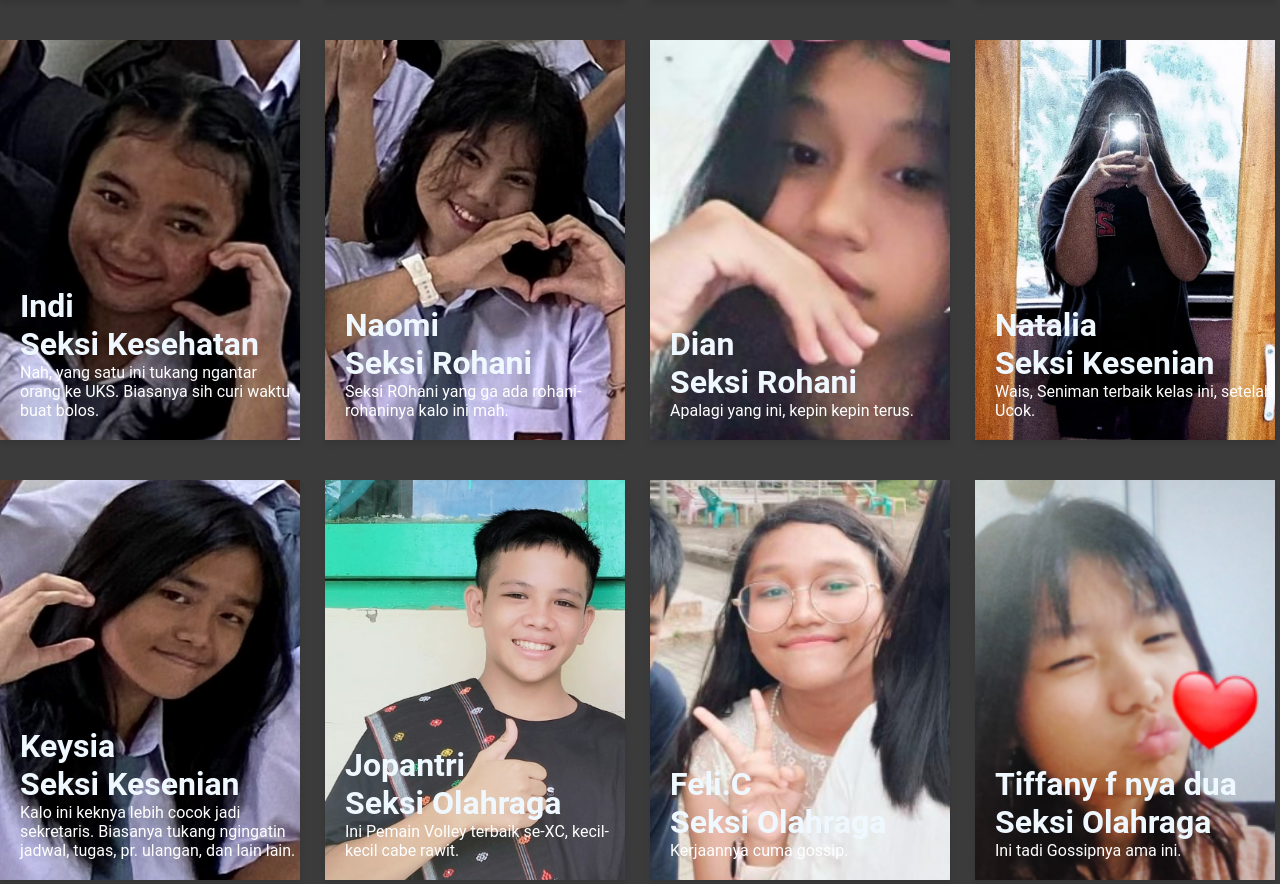
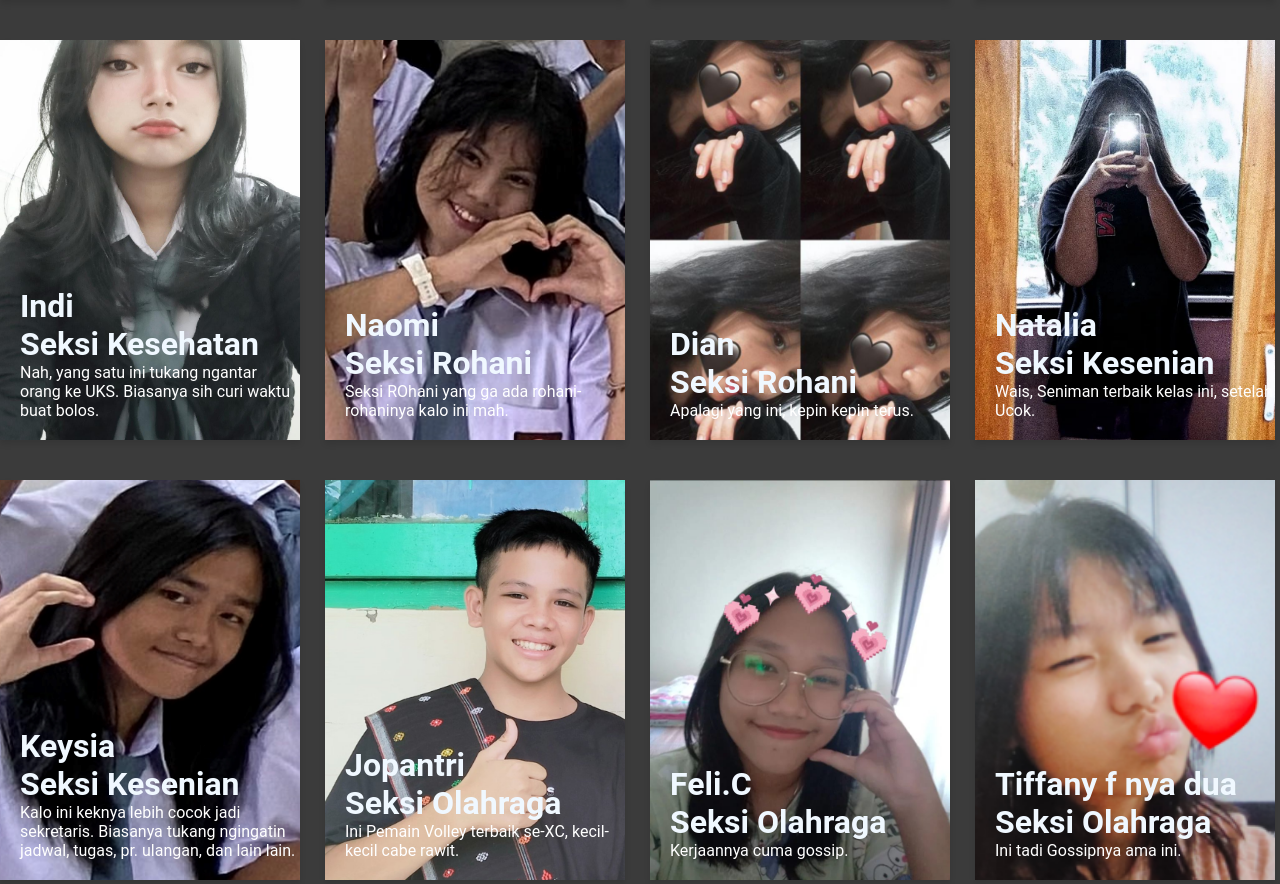
Before and after one commit to arthuryonathan/xcommence, a plain HTML site: page struktur.html in a window 1280 px wide. Shown: the part 920-1804 px from the top of the page. Drawn offline with nearby package versions, Linux system fonts and the light colour scheme.

Commit message:
Update struktur.html

```diff
--- a/struktur.html
+++ b/struktur.html
@@ -112,7 +112,7 @@
                    </div>
 
                    <div class="card">
-                    <img src="images/Indi.png" alt="Indi">
+                    <img src="images/IndiBaru.jpeg" alt="Indi">
                     <div class="overlay"></div>
                     <div class="content">
                        <h1>Indi<br><b>Seksi Kesehatan</b></h1>
@@ -132,7 +132,7 @@
                        </div>
 
                        <div class="card">
-                        <img src="images/Dian.png" alt="Dian">
+                        <img src="images/DianLopeHitam.jpeg" alt="Dian">
                         <div class="overlay"></div>
                         <div class="content">
                            <h1>Dian<br><b>Seksi Rohani</b></h1>
@@ -172,7 +172,7 @@
                                  </div>
                                </div>
       <div class="card">
-       <img src="images/FeliC.png" alt="Peloy">
+       <img src="images/FelisLope.jpeg" alt="Peloy">
        <div class="overlay"></div>
        <div class="content">
           <h1>Feli.C<br><b>Seksi Olahraga</b></h1>
```
